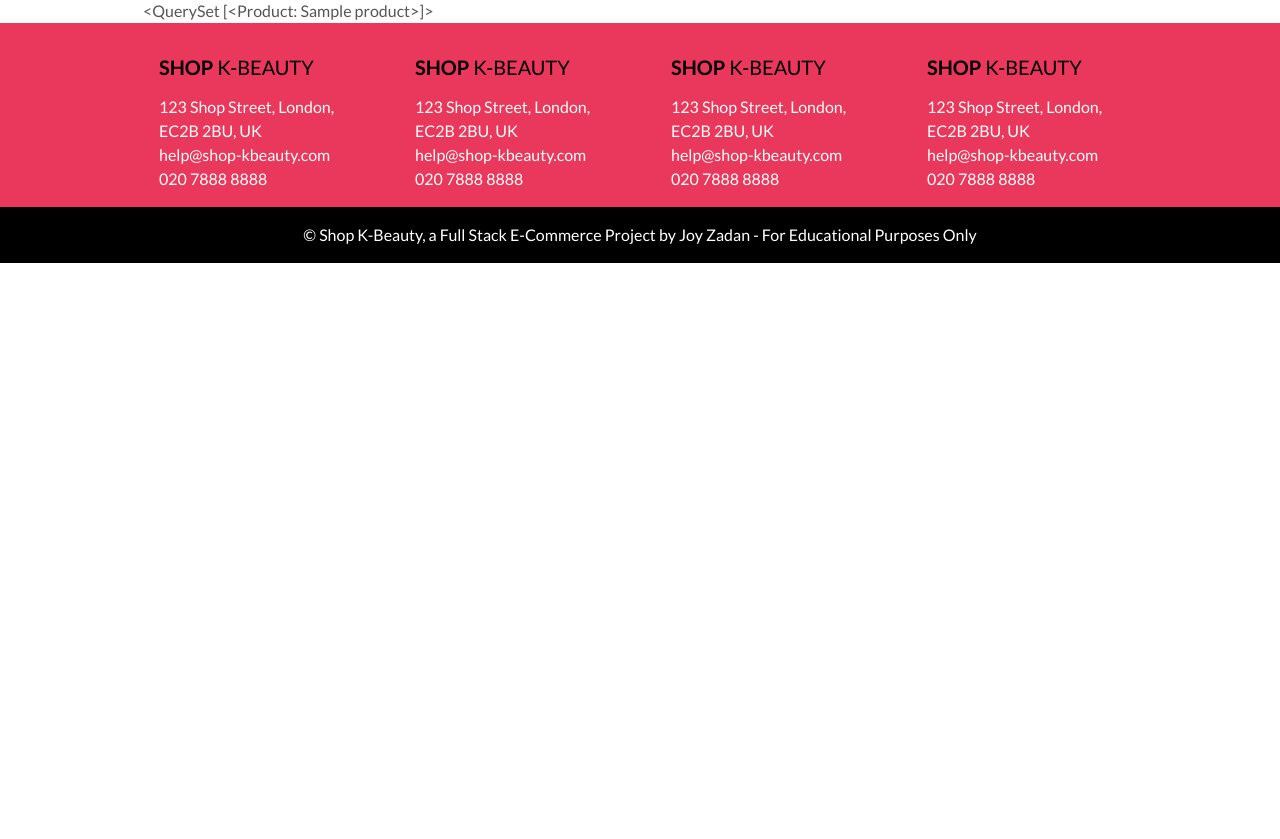
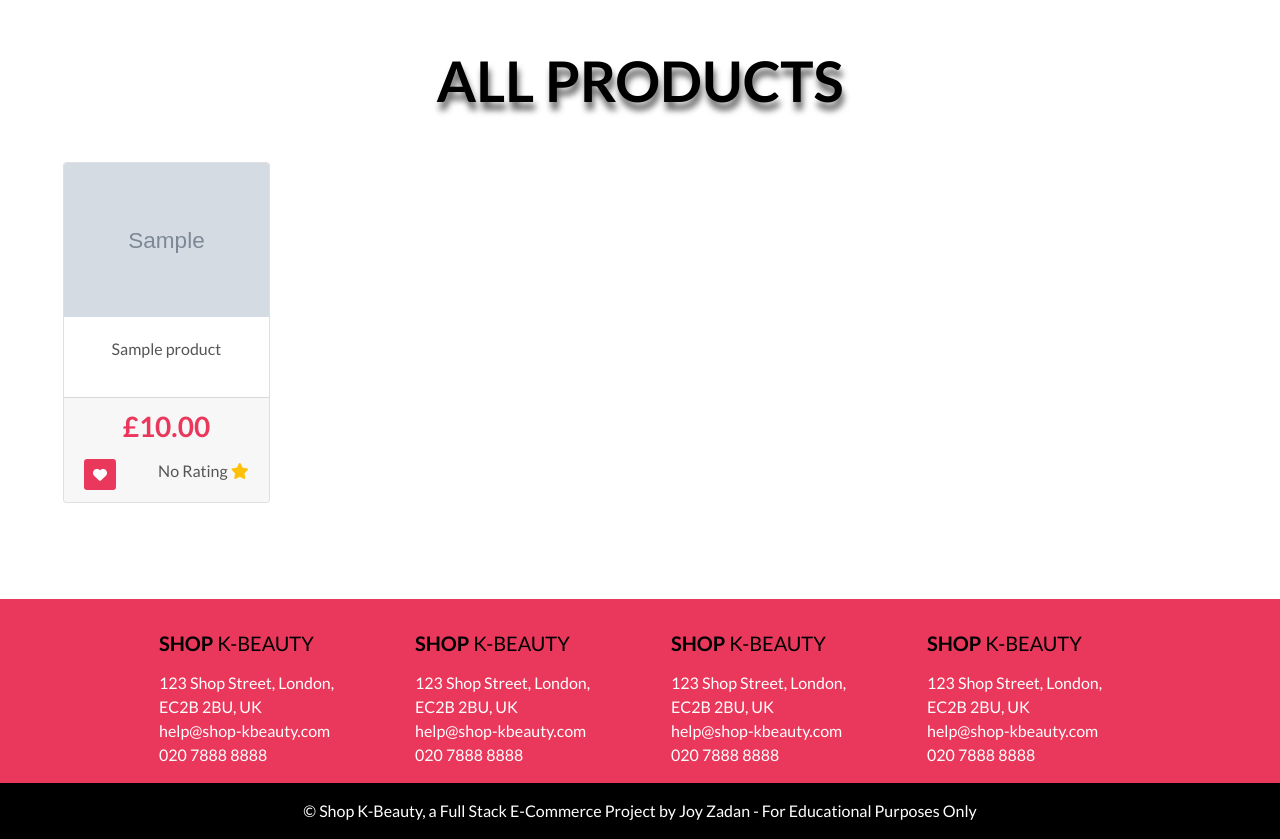
Before and after one commit to JoyZadan/shop-kbeauty, a Django app: page /products/ in a window 1280 px wide. Shown: the part 165-1004 px from the top of the page. Before the commit the page ends 428 px from the top, so only its background shows below. Run offline with Django 3.2, Linux system fonts and the light colour scheme; tables that the repository leaves empty hold one stand-in row (values such as "Sample post"); grey boxes marked "Sample" are stand-in pictures; some libraries are stand-ins or nearby versions.

Commit message:
Add: all products page, WIP

```diff
--- a/products/templates/products/products.html
+++ b/products/templates/products/products.html
@@ -10,16 +10,45 @@
 {% endblock %}
 
 {% block content %}
-    <div class="container">
-        <div class="row">
-            <div class="col">
-                {{ products }}
+<!-- All Products area -->
+    <h2 class="display-4 brand-font-alt text-shadow text-center my-5">
+        All Products
+    </h2>
+    <div class="row row-cols-1 row-cols-sm-2 row-cols-md-3 row-cols-lg-4 row-cols-xl-5 mx-5 mb-5">
+    <!-- <div class="row row-cols-sm-1 row-cols-md-4 row-cols-lg-3 row-cols-xl-4 mx-5 mb-5"> -->
+        {% for product in products %}
+        <div class="col mb-5">
+            <div class="card h-100">
+                {% if product.image %}
+                <a href="">
+                    <img class="card-img-top img-fluid" src="{{ product.image.url }}" alt="{{ product.name }}">
+                </a>
+                {% else %}
+                <a href="">
+                    <img class="card-img-top img-fluid" src="{{ MEDIA_URL }}shop-kbeauty-logo.png" alt="{{ product.name }}">
+                </a>
+                {% endif %}
+                <div class="card-body">
+                    <p class="text-center">{{ product.name }}</p>
+                </div>
+                <div class="card-footer">
+                    <h3 class="mb-0 text-center brand-font pb-3">£{{ product.price }}</h3>
+                    {% if product.rating %}
+                    <span class="float-right">
+                        {{ product.rating }}
+                        <i class="fa fa-star text-warning"></i>
+                    </span>
+                    {% else %}
+                    <span class="float-right">
+                        No Rating
+                        <i class="fa fa-star text-warning"></i>
+                    </span>
+                    {% endif %}
+                    <button class="btn btn-sm btn-brand"><i class="fa fa-heart"></i></button>
+                </div>
             </div>
         </div>
+        {% endfor %}
     </div>
 
-
-
-
-
 {% endblock%}
--- a/products/views.py
+++ b/products/views.py
@@ -1,5 +1,5 @@
 from django.shortcuts import render
-from .models import Product
+from .models import Product, Brand
 
 # Create your views here.
 
--- a/static/css/base.css
+++ b/static/css/base.css
@@ -110,6 +110,12 @@ body {
     background-color: rgba(233, 56, 92, 0.4);
     /* background-color: rgba(255, 215, 0, 0.2) */
 }
+
+/* -------------------------------- Cards Styling */
+/* .card-shadow {
+    box-shadow:  8px 8px 8px rgba(0,0,0,0.6),
+                    8px 8px 35px rgba(255,255,255,0.3);
+} */
 
 /* -------------------------------- Footer Styling */
 .footer {
```
Also changed, not shown: home/templates/home/index.html (+4 -8 lines), media/shop-kbeauty-logo-final.png (added).
